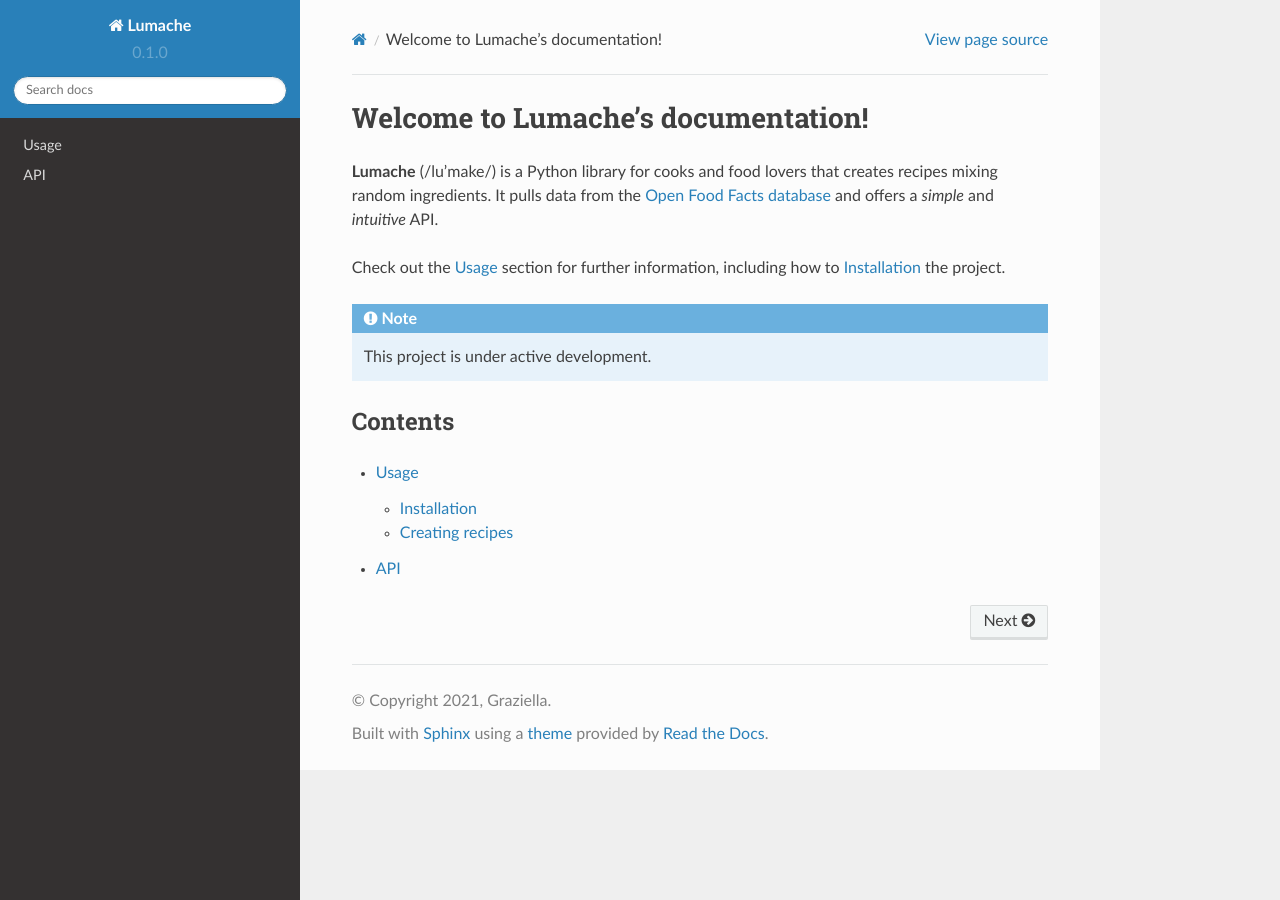
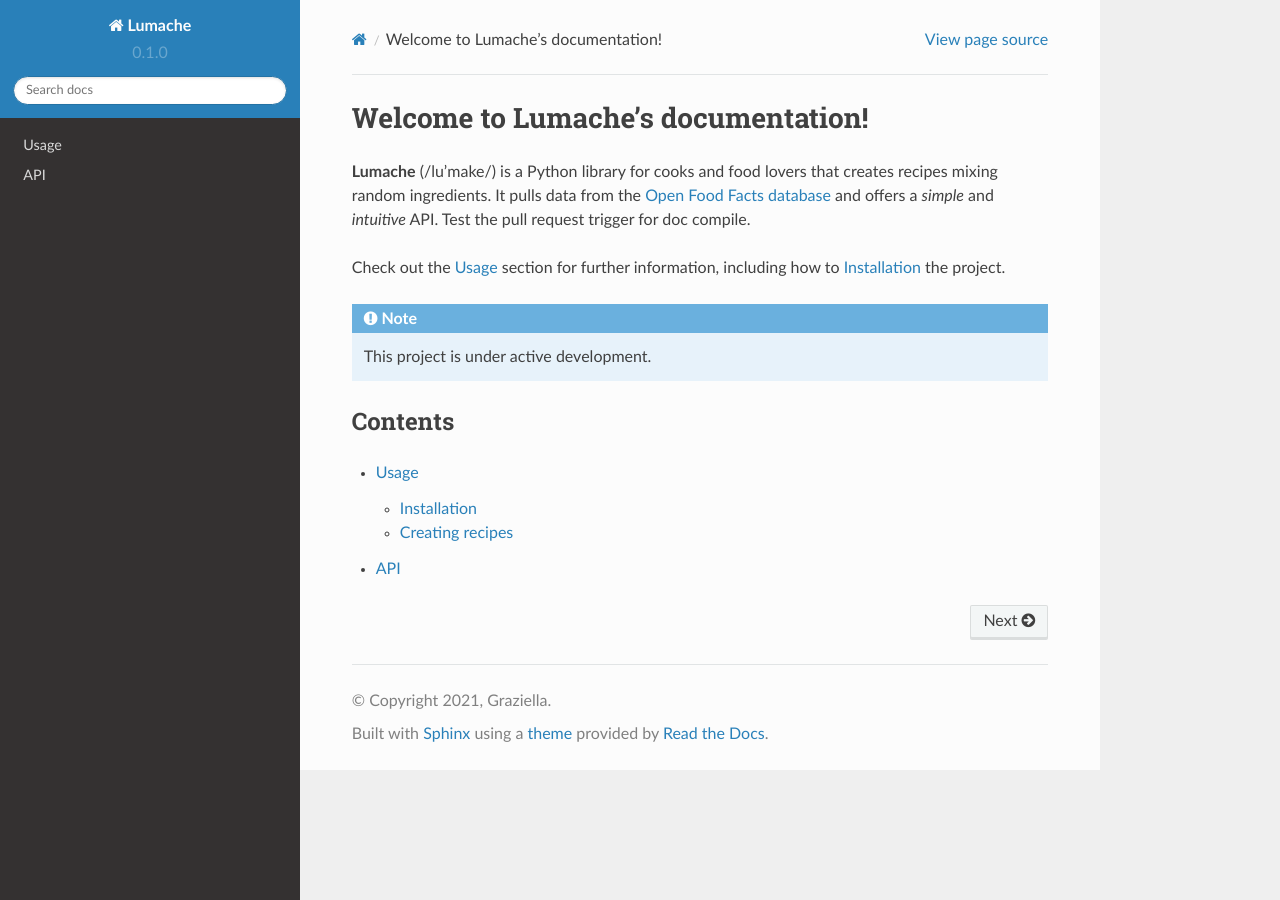
Before and after one commit to floatingCatty/DeePTB-doc, a Sphinx documentation site: the page built from docs/source/index.rst, in a window 1280 px wide. Built offline with Sphinx 7.4.7 and the Read the Docs theme 2.0.0, drawn with Linux system fonts in a browser that asks for light colours.

Commit message:
Update index.rst

```diff
--- a/docs/source/index.rst
+++ b/docs/source/index.rst
@@ -5,6 +5,7 @@ Welcome to Lumache's documentation!
 that creates recipes mixing random ingredients.
 It pulls data from the `Open Food Facts database <https://github.com/floatingCatty/DeePTB-doc/>`_
 and offers a *simple* and *intuitive* API.
+Test the pull request trigger for doc compile.
 
 Check out the :doc:`usage` section for further information, including
 how to :ref:`installation` the project.
```
